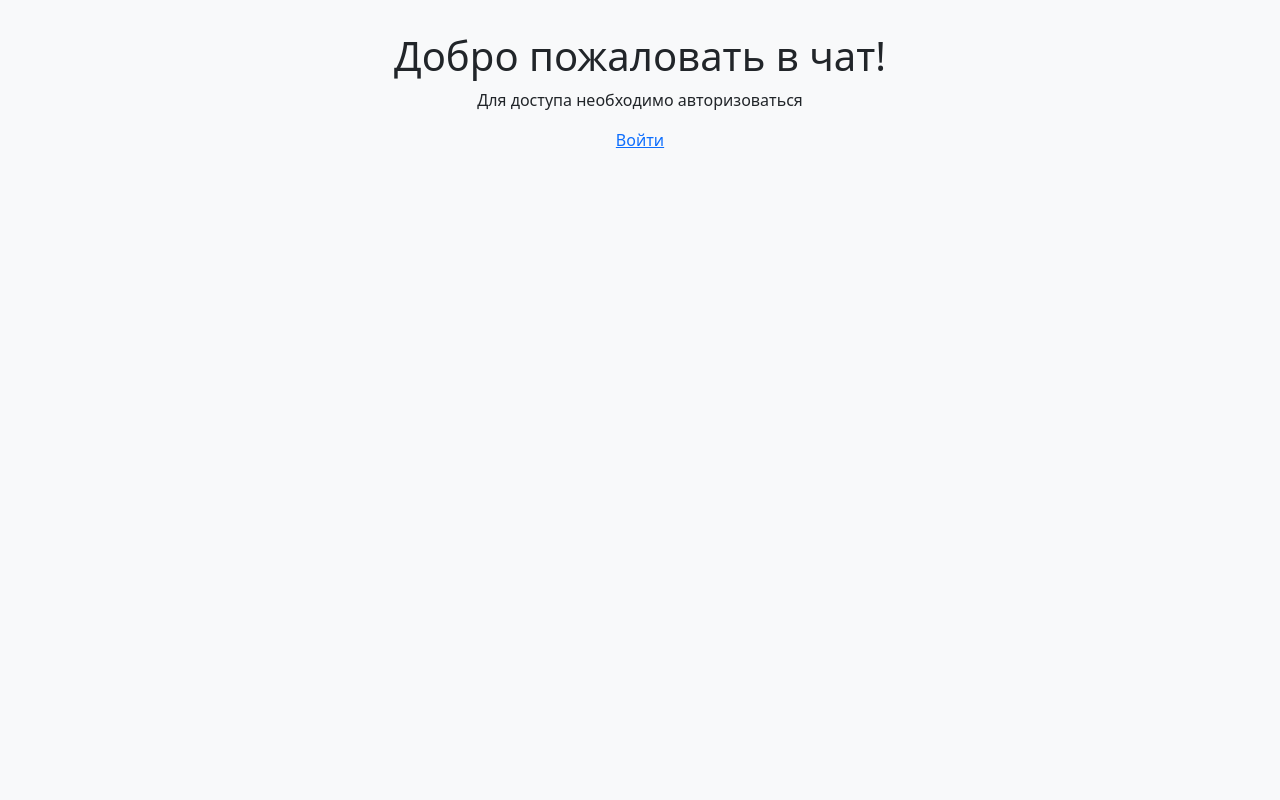
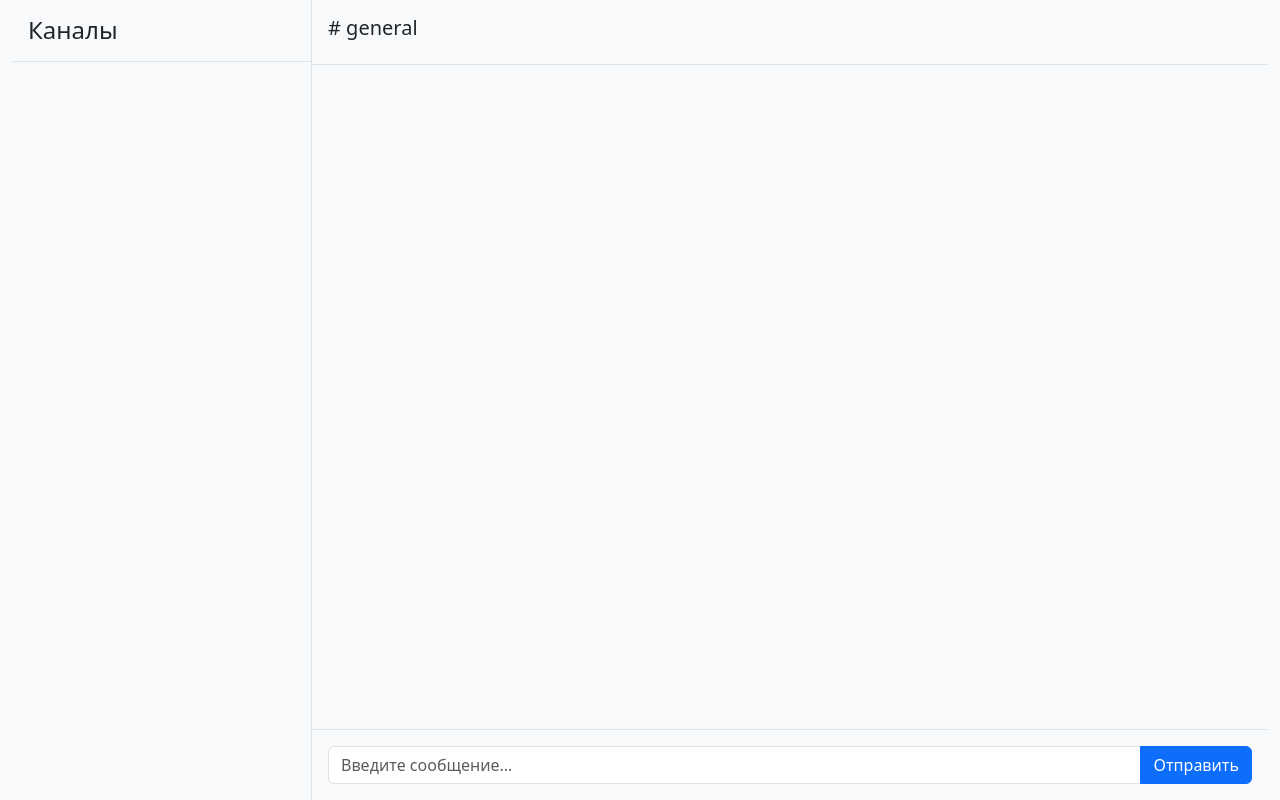
Before and after one commit to RomashNat/frontend-project-12, a React (Vite) app in the folder frontend/: page / in a window 1280 px wide. Built offline with nearby package versions, Linux system fonts and the light colour scheme; no server answers; sample sign-in values are in the browser's storage.

Commit message:
Modified and added files for App

```diff
--- a/frontend/index.html
+++ b/frontend/index.html
@@ -1,13 +1,13 @@
 <!doctype html>
-<html lang="en">
+<html lang="en" class="h-100">
   <head>
     <meta charset="UTF-8" />
     <link rel="icon" type="image/svg+xml" href="/vite.svg" />
     <meta name="viewport" content="width=device-width, initial-scale=1.0" />
-    <title>Chat</title>
+    <title>Hexlet Chat</title>
   </head>
   <body class="h-100 bg-light">
-    <div id="root" class="h-100"></div>
+    <div class="h-100" id="chat"></div>
     <script type="module" src="/src/main.jsx"></script>
   </body>
 </html>
--- a/frontend/src/App.jsx
+++ b/frontend/src/App.jsx
@@ -1,19 +1,25 @@
-import { Routes, Route, BrowserRouter } from 'react-router-dom';
-import ChatPage from './pages/ChatPage';
-import LoginPage from './pages/LoginPage';
-import NotFoundPage from './pages/NotFoundPage';
-import './App.css';
+import React from 'react';
+import { BrowserRouter as Router, Routes, Route, Navigate } from 'react-router-dom';
+import { Provider } from 'react-redux';
+import store from './store.js';
+import LoginPage from './pages/LoginPage.jsx';
+import ChatPage from './pages/ChatPage.jsx';
+import NotFoundPage from './pages/NotFoundPage.jsx';
+import 'bootstrap/dist/css/bootstrap.min.css';
 
-function App() {
-  return (
-    <BrowserRouter>
-      <Routes>
-        <Route path="/" element={<ChatPage />} />
-        <Route path="/login" element={<LoginPage />} />
-        <Route path="*" element={<NotFoundPage />} />
-      </Routes>
-    </BrowserRouter>
-  )
-}
+const App = () => (
+  <Provider store={store}>
+    <Router>
+      <div className="h-100">
+        <Routes>
+          <Route path="/login" element={<LoginPage />} />
+          <Route path="/" element={<ChatPage />} />
+          <Route path="/404" element={<NotFoundPage />} />
+          <Route path="*" element={<Navigate to="/404" replace />} />
+        </Routes>
+      </div>
+    </Router>
+  </Provider>
+);
 
 export default App;
--- a/frontend/src/components/LoginForm.jsx
+++ b/frontend/src/components/LoginForm.jsx
@@ -8,6 +8,7 @@ import { Button, Alert } from 'react-bootstrap';
 import socket from '../socket';
 
 const LoginForm = () => {
+
   const navigate = useNavigate();
   const dispatch = useDispatch();
 
--- a/frontend/src/main.jsx
+++ b/frontend/src/main.jsx
@@ -6,7 +6,7 @@ import store from './store.js'
 import 'bootstrap/dist/css/bootstrap.min.css'
 import 'bootstrap/dist/js/bootstrap.bundle.min.js'
 
-createRoot(document.getElementById('root')).render(
+createRoot(document.getElementById('chat')).render(
   <StrictMode>
     <Provider store={store}>
       <App />
--- a/frontend/src/pages/ChatPage.jsx
+++ b/frontend/src/pages/ChatPage.jsx
@@ -1,15 +1,60 @@
-import React from 'react';
-import { Link } from 'react-router-dom';
+import React, { useEffect } from 'react';
+import { useSelector } from 'react-redux';
+import { useNavigate } from 'react-router-dom';
+import { Container } from 'react-bootstrap';
 
 const ChatPage = () => {
+  const isAuthenticated = useSelector(state => state.auth.isAuthenticated);
+  const navigate = useNavigate();
+
+  useEffect(() => {
+    if (!isAuthenticated) {
+      navigate('/login');
+    }
+  }, [isAuthenticated, navigate]);
+
+  if (!isAuthenticated) {
+    return null;
+  }
+
   return (
-    <div className="chat-page">
-      <h1>Добро пожаловать в чат!</h1>
-      <p>Для доступа необходимо авторизоваться</p>
-      <Link to="/login" className="login-link">
-        Войти
-      </Link>
-    </div>
+    <Container fluid className="h-100">
+      <div className="h-100 d-flex">
+        {/* Боковая панель с каналами */}
+        <div className="bg-light border-end" style={{ width: '300px' }}>
+          <h4 className="p-3 border-bottom">Каналы</h4>
+          {/* Список каналов будет здесь */}
+        </div>
+
+        {/* Основная область чата */}
+        <div className="flex-grow-1 d-flex flex-column">
+          <div className="border-bottom p-3">
+            <h5># general</h5>
+          </div>
+
+          {/* Сообщения */}
+          <div className="flex-grow-1 p-3">
+            {/* Сообщения будут здесь */}
+          </div>
+
+          {/* Форма отправки сообщения */}
+          <div className="border-top p-3">
+            <form>
+              <div className="input-group">
+                <input
+                  type="text"
+                  className="form-control"
+                  placeholder="Введите сообщение..."
+                />
+                <button className="btn btn-primary" type="submit">
+                  Отправить
+                </button>
+              </div>
+            </form>
+          </div>
+        </div>
+      </div>
+    </Container>
   );
 };
 
--- a/frontend/src/pages/LoginPage.jsx
+++ b/frontend/src/pages/LoginPage.jsx
@@ -1,14 +1,24 @@
 import LoginForm from '../components/LoginForm.jsx'
-import { Container, Row, Col, Card } from 'react-bootstrap'
+import { Row, Col, Card, Nav } from 'react-bootstrap'
 
 const LoginPage = () => (
-  <Container fluid className="h-100">
-    <Row className="justify-content-center align-content-center h-100">
-      <Col xs={12} md={8} xxl={6} className="h-100 d-flex">
-       <Card className="shadow-sm">
+  <div className="h-100 d-flex flex-column">
+    <Nav className="shadow-sm navbar navbar-expand-lg navbar-light bg-white">
+      <div className="container">
+        <a className="navbar-brand" href="http://localhost:3000/login#">Hexlet Chat</a>
+      </div>
+    </Nav>
+    <Row className="flex-grow-1 justify-content-center align-items-center">
+      <Col xs={12} md={8} xxl={6}>
+        <Card className="shadow-sm">
           <Card.Body className="row p-5">
             <Col xs={12} md={6} className="d-flex align-items-center justify-content-center mb-3 mb-md-0">
-              <img src="https://frontend-chat-ru.hexlet.app/assets/avatar-DIE1AEpS.jpg" alt="Войти" className="rounded-circle img-fluid" />
+              <img
+                src="https://frontend-chat-ru.hexlet.app/assets/avatar-DIE1AEpS.jpg"
+                alt="Войти"
+                className="rounded-circle img-fluid"
+                style={{ maxWidth: '200px' }}
+              />
             </Col>
             <Col xs={12} md={6}>
               <LoginForm />
@@ -23,7 +33,7 @@ const LoginPage = () => (
         </Card>
       </Col>
     </Row>
-  </Container>
+  </div>
 )
 
 export default LoginPage
--- a/frontend/src/slices/authSlice.jsx
+++ b/frontend/src/slices/authSlice.jsx
@@ -3,17 +3,22 @@ import { createSlice } from '@reduxjs/toolkit';
 const authSlice = createSlice({
   name: 'auth',
   initialState: {
-    token: null,
-    username: null,
+    token: localStorage.getItem('token'),
+    username: localStorage.getItem('username'),
+    isAuthenticated: !!localStorage.getItem('token'),
   },
   reducers: {
     login: (state, action) => {
       state.token = action.payload.token;
       state.username = action.payload.username;
+      state.isAuthenticated = true;
     },
     logout: (state) => {
       state.token = null;
       state.username = null;
+      state.isAuthenticated = false;
+      localStorage.removeItem('token');
+      localStorage.removeItem('username');
     },
   },
 });
```
Also changed, not shown: frontend/src/slices/channelSlice.jsx (+35 -12 lines).
